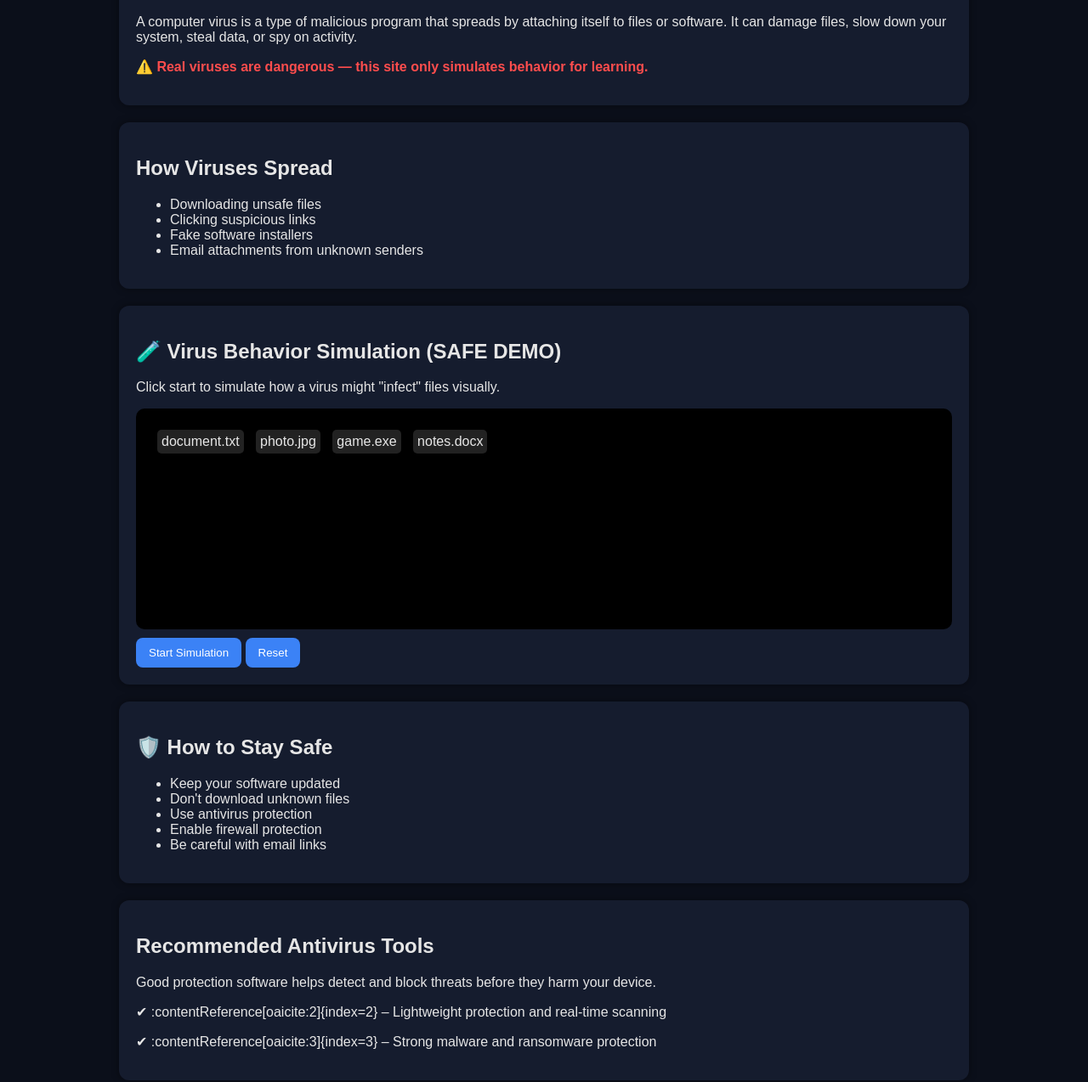
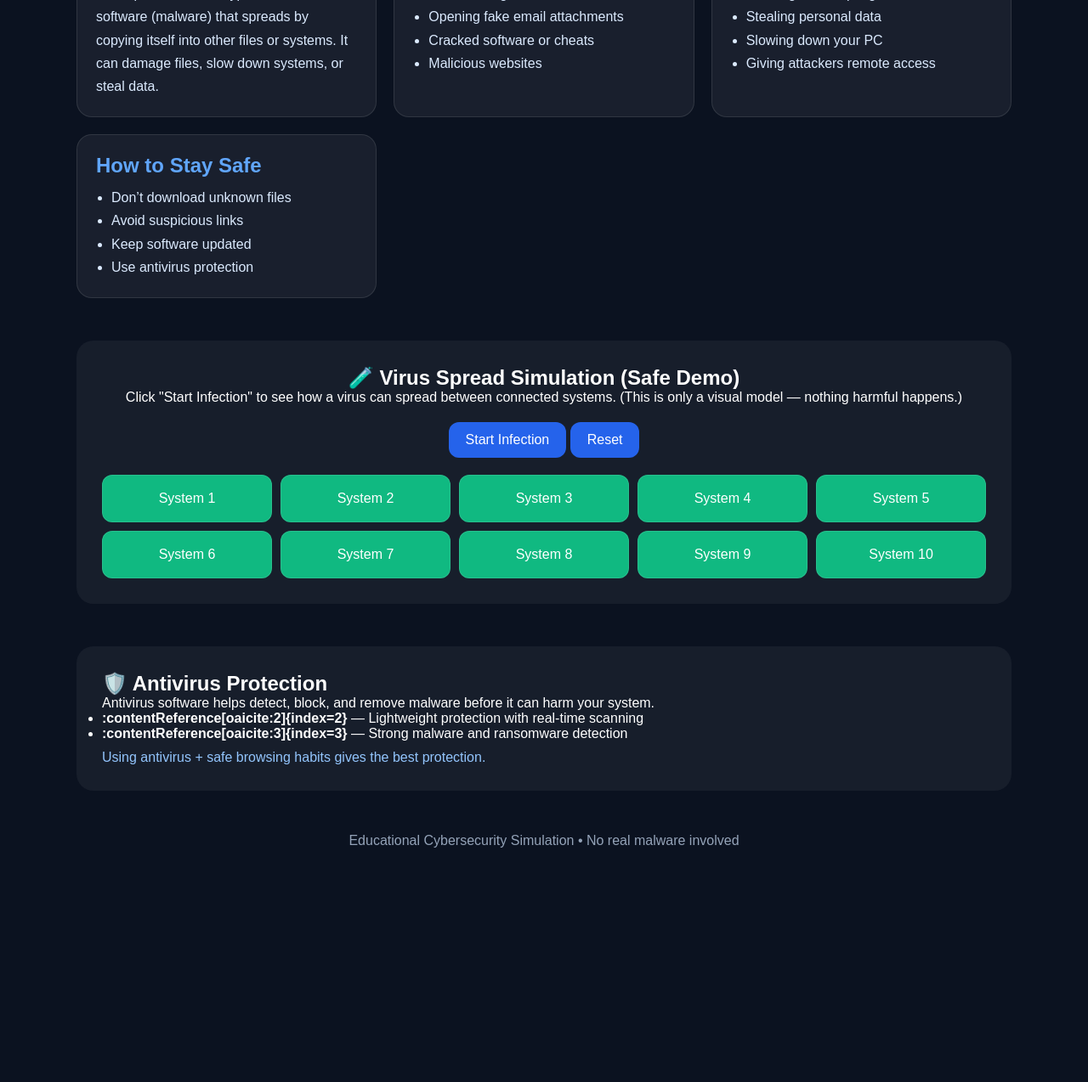
Before and after one commit to casulplayer/What-is-a-virus-, a plain HTML site: page index.html in a window 1280 px wide. Shown: the part 288-1562 px from the top of the page at 85% size. After the commit the page ends 1337 px from the top, so only its background shows below. Drawn offline with Linux system fonts and the light colour scheme.

Commit message:
Update index.html

```diff
--- a/index.html
+++ b/index.html
@@ -1,191 +1,289 @@
 <!DOCTYPE html>
 <html lang="en">
 <head>
-<meta charset="UTF-8">
-<title>Virus Education & Safety Simulator</title>
-<meta name="viewport" content="width=device-width, initial-scale=1.0">
+<meta charset="UTF-8" />
+<meta name="viewport" content="width=device-width, initial-scale=1.0"/>
+<title>How Computer Viruses Work</title>
 
 <style>
-    body {
-        margin: 0;
-        font-family: Arial, sans-serif;
-        background: #0b0f1a;
-        color: #e6e6e6;
-        overflow-x: hidden;
+*{
+    margin:0;
+    padding:0;
+    box-sizing:border-box;
+    font-family:Arial, sans-serif;
 }
 
-    header {
-        padding: 40px;
-        text-align: center;
-        background: linear-gradient(90deg, #1f2a44, #0b0f1a);
+body{
+    background:#0b1220;
+    color:white;
+    overflow-x:hidden;
 }
 
-    h1 {
-        margin: 0;
-        font-size: 2.5em;
+.container{
+    width:min(1100px, 92%);
+    margin:auto;
+    padding:50px 0;
 }
 
-    .container {
-        max-width: 1000px;
-        margin: auto;
-        padding: 20px;
+.hero{
+    text-align:center;
+    margin-bottom:40px;
 }
 
-    .card {
-        background: #151c2e;
-        padding: 20px;
-        margin: 20px 0;
-        border-radius: 12px;
-        box-shadow: 0 0 10px rgba(0,0,0,0.4);
+.hero h1{
+    font-size:3rem;
+    margin-bottom:10px;
 }
 
-    button {
-        padding: 10px 15px;
-        border: none;
-        border-radius: 8px;
-        cursor: pointer;
-        background: #3b82f6;
-        color: white;
-        margin-top: 10px;
+.hero p{
+    color:#cbd5e1;
+    line-height:1.6;
 }
 
-    button:hover {
-        background: #2563eb;
+/* Cards */
+.grid{
+    display:grid;
+    grid-template-columns:repeat(auto-fit, minmax(280px,1fr));
+    gap:20px;
+    margin-top:30px;
 }
 
-    .warning {
-        color: #ff4d4d;
-        font-weight: bold;
+.card{
+    background:rgba(255,255,255,0.06);
+    border:1px solid rgba(255,255,255,0.1);
+    border-radius:18px;
+    padding:22px;
 }
 
-    .green {
-        color: #22c55e;
+.card h2{
+    color:#60a5fa;
+    margin-bottom:10px;
 }
 
-    #simulationBox {
-        background: black;
-        padding: 20px;
-        border-radius: 10px;
-        height: 220px;
-        overflow: hidden;
-        position: relative;
+.card p, .card li{
+    color:#dbeafe;
+    line-height:1.7;
 }
 
-    .file {
-        padding: 5px;
-        margin: 5px;
-        background: #222;
-        border-radius: 5px;
-        display: inline-block;
+.card ul{
+    padding-left:18px;
 }
 
-    .infected {
-        animation: glitch 0.3s infinite;
-        color: red;
+/* Simulation */
+.sim-box{
+    margin-top:50px;
+    background:rgba(255,255,255,0.05);
+    padding:30px;
+    border-radius:20px;
+    text-align:center;
 }
 
-    @keyframes glitch {
-        0% { transform: translate(0,0); }
-        25% { transform: translate(2px,-2px); }
-        50% { transform: translate(-2px,2px); }
-        75% { transform: translate(2px,2px); }
-        100% { transform: translate(0,0); }
+.grid-sim{
+    display:grid;
+    grid-template-columns:repeat(5, 1fr);
+    gap:10px;
+    margin-top:20px;
 }
 
-    .scan-bar {
-        height: 10px;
-        width: 0%;
-        background: limegreen;
-        margin-top: 10px;
-        transition: width 2s;
+.node{
+    background:#1f2937;
+    padding:18px;
+    border-radius:12px;
+    cursor:pointer;
+    transition:0.2s;
+    border:1px solid rgba(255,255,255,0.1);
 }
 
+.node.infected{
+    background:#ef4444;
+    color:white;
+}
+
+.node.safe{
+    background:#10b981;
+}
+
+button{
+    margin-top:20px;
+    padding:12px 20px;
+    border:none;
+    border-radius:12px;
+    background:#2563eb;
+    color:white;
+    cursor:pointer;
+    font-size:1rem;
+}
+
+button:hover{
+    background:#1d4ed8;
+}
+
+/* Antivirus */
+.av-box{
+    margin-top:50px;
+    background:rgba(255,255,255,0.05);
+    padding:30px;
+    border-radius:20px;
+}
+
+footer{
+    text-align:center;
+    margin-top:50px;
+    color:#94a3b8;
+}
 </style>
 </head>
 
 <body>
 
-<header>
-    <h1>🛡️ Virus Awareness & Safety Simulator</h1>
-    <p>Learn how viruses work — and how to stay protected online</p>
-</header>
-
 <div class="container">
 
+    <div class="hero">
+        <h1>How Computer Viruses Work</h1>
+        <p>
+            Learn how viruses spread, what damage they can do, and how to protect your device safely.
+            This page includes a simple simulation to visualize infection spreading.
+        </p>
+    </div>
+
+    <div class="grid">
+
         <div class="card">
-        <h2>What is a Computer Virus?</h2>
+            <h2>What is a Virus?</h2>
             <p>
-            A computer virus is a type of malicious program that spreads by attaching itself to files or software.
-            It can damage files, slow down your system, steal data, or spy on activity.
+                A computer virus is a type of malicious software (malware) that spreads by copying itself
+                into other files or systems. It can damage files, slow down systems, or steal data.
             </p>
-        <p class="warning">⚠️ Real viruses are dangerous — this site only simulates behavior for learning.</p>
         </div>
 
         <div class="card">
             <h2>How Viruses Spread</h2>
             <ul>
-            <li>Downloading unsafe files</li>
-            <li>Clicking suspicious links</li>
-            <li>Fake software installers</li>
-            <li>Email attachments from unknown senders</li>
+                <li>Downloading infected files</li>
+                <li>Opening fake email attachments</li>
+                <li>Cracked software or cheats</li>
+                <li>Malicious websites</li>
             </ul>
         </div>
 
         <div class="card">
-        <h2>🧪 Virus Behavior Simulation (SAFE DEMO)</h2>
-        <p>Click start to simulate how a virus might "infect" files visually.</p>
-
-        <div id="simulationBox">
-            <div class="file">document.txt</div>
-            <div class="file">photo.jpg</div>
-            <div class="file">game.exe</div>
-            <div class="file">notes.docx</div>
-        </div>
-
-        <button onclick="startSimulation()">Start Simulation</button>
-        <button onclick="resetSimulation()">Reset</button>
-    </div>
-
-    <div class="card">
-        <h2>🛡️ How to Stay Safe</h2>
+            <h2>What Damage They Cause</h2>
             <ul>
-            <li>Keep your software updated</li>
-            <li>Don't download unknown files</li>
-            <li>Use antivirus protection</li>
-            <li>Enable firewall protection</li>
-            <li>Be careful with email links</li>
+                <li>Deleting or corrupting files</li>
+                <li>Stealing personal data</li>
+                <li>Slowing down your PC</li>
+                <li>Giving attackers remote access</li>
             </ul>
         </div>
 
         <div class="card">
-        <h2>Recommended Antivirus Tools</h2>
-        <p>
-            Good protection software helps detect and block threats before they harm your device.
-        </p>
-
-        <p>✔ :contentReference[oaicite:2]{index=2} – Lightweight protection and real-time scanning</p>
-        <p>✔ :contentReference[oaicite:3]{index=3} – Strong malware and ransomware protection</p>
+            <h2>How to Stay Safe</h2>
+            <ul>
+                <li>Don’t download unknown files</li>
+                <li>Avoid suspicious links</li>
+                <li>Keep software updated</li>
+                <li>Use antivirus protection</li>
+            </ul>
         </div>
 
     </div>
 
+    <!-- SIMULATION -->
+    <div class="sim-box">
+        <h2>🧪 Virus Spread Simulation (Safe Demo)</h2>
+        <p>
+            Click "Start Infection" to see how a virus can spread between connected systems.
+            (This is only a visual model — nothing harmful happens.)
+        </p>
+
+        <button onclick="startSim()">Start Infection</button>
+        <button onclick="resetSim()">Reset</button>
+
+        <div class="grid-sim" id="grid"></div>
+    </div>
+
+    <!-- ANTIVIRUS -->
+    <div class="av-box">
+        <h2>🛡️ Antivirus Protection</h2>
+        <p>
+            Antivirus software helps detect, block, and remove malware before it can harm your system.
+        </p>
+
+        <ul>
+            <li><strong>:contentReference[oaicite:2]{index=2}</strong> — Lightweight protection with real-time scanning</li>
+            <li><strong>:contentReference[oaicite:3]{index=3}</strong> — Strong malware and ransomware detection</li>
+        </ul>
+
+        <p style="margin-top:10px;color:#93c5fd;">
+            Using antivirus + safe browsing habits gives the best protection.
+        </p>
+    </div>
+
+    <footer>
+        Educational Cybersecurity Simulation • No real malware involved
+    </footer>
+
+</div>
+
 <script>
-function startSimulation() {
-    let files = document.querySelectorAll(".file");
+// build nodes
+const grid = document.getElementById("grid");
 
-    files.forEach((file, index) => {
-        setTimeout(() => {
-            file.classList.add("infected");
-            file.innerText = "INFECTED_" + file.innerText;
-        }, index * 500);
+let nodes = [];
+
+for(let i=0;i<10;i++){
+    let div = document.createElement("div");
+    div.classList.add("node","safe");
+    div.innerText = "System " + (i+1);
+    grid.appendChild(div);
+    nodes.push(div);
+}
+
+function startSim(){
+    // infect first node
+    let infected = new Set();
+    infected.add(0);
+
+    nodes[0].classList.add("infected");
+    nodes[0].classList.remove("safe");
+
+    let steps = 0;
+
+    let interval = setInterval(()=>{
+        let newInfected = new Set(infected);
+
+        nodes.forEach((node, index)=>{
+            if(infected.has(index)){
+                // infect neighbor
+                if(index+1 < nodes.length){
+                    newInfected.add(index+1);
+                }
+                if(index-1 >= 0){
+                    newInfected.add(index-1);
+                }
+            }
         });
 
-    let box = document.getElementById("simulationBox");
-    box.style.border = "2px solid red";
+        infected = newInfected;
+
+        nodes.forEach((node,i)=>{
+            if(infected.has(i)){
+                node.classList.add("infected");
+                node.classList.remove("safe");
+            }
+        });
+
+        steps++;
+        if(steps > 5) clearInterval(interval);
+
+    }, 700);
 }
 
-function resetSimulation() {
-    location.reload();
+function resetSim(){
+    nodes.forEach(n=>{
+        n.classList.remove("infected");
+        n.classList.add("safe");
+    });
 }
 </script>
 
```
Lines whose indentation alone changed are shown as unchanged.
